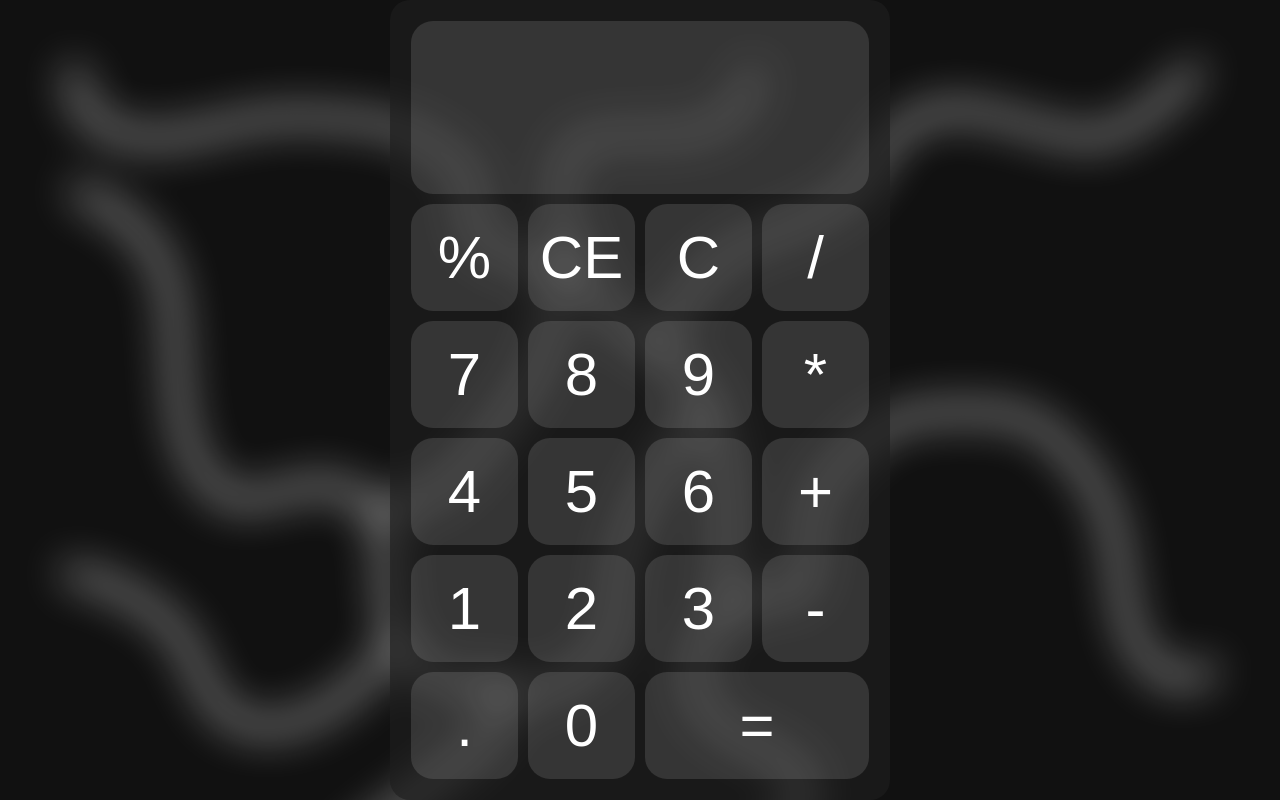
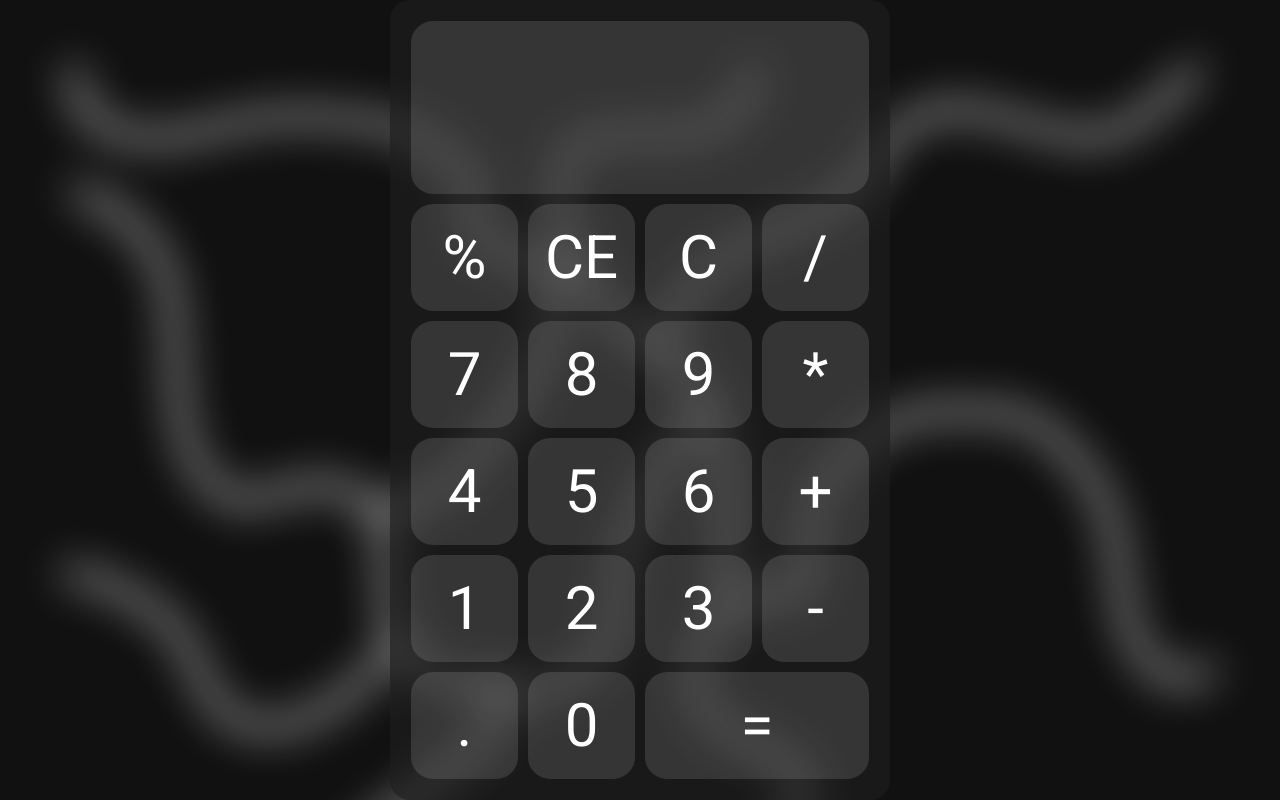
Before and after one commit to Eternarus/Calculator, a plain HTML site: page index.html in a window 1280 px wide. Drawn offline with Linux system fonts and the light colour scheme.

Commit message:
add font

```diff
--- a/index.html
+++ b/index.html
@@ -19,7 +19,7 @@
                         <button class="btn" onclick="appendToDisplay('%')">
                             %
                         </button>
-                        <button class="btn" onclick="clearDisplayLastNum()">
+                        <button class="btn" onclick="clearDisplay()">
                             CE
                         </button>
                         <button class="btn" onclick="clearDisplay()">
--- a/main.js
+++ b/main.js
@@ -5,10 +5,6 @@ function appendToDisplay(input) {
 }
 
 function clearDisplay() {
-    display.value = ""
-}
-
-function clearDisplayLastNum() {
     display.value = ""
 }
 
--- a/style.css
+++ b/style.css
@@ -1,7 +1,10 @@
+@import url('https://fonts.googleapis.com/css2?family=Roboto:ital,wght@0,100;0,300;0,400;0,500;0,700;0,900;1,100;1,300;1,400;1,500;1,700;1,900&display=swap');
+
 * {
     margin: 0;
     padding: 0;
     box-sizing: border-box;
+    font-family: "Roboto", system-ui;
 }
 
 body {
```
